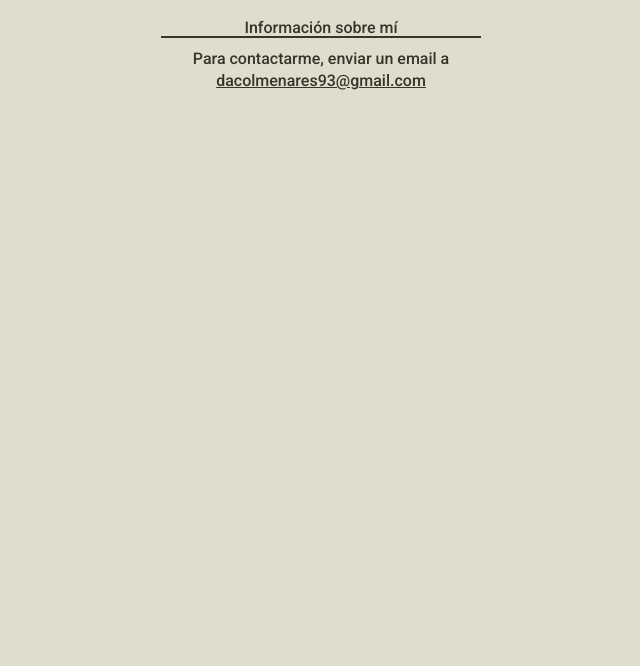
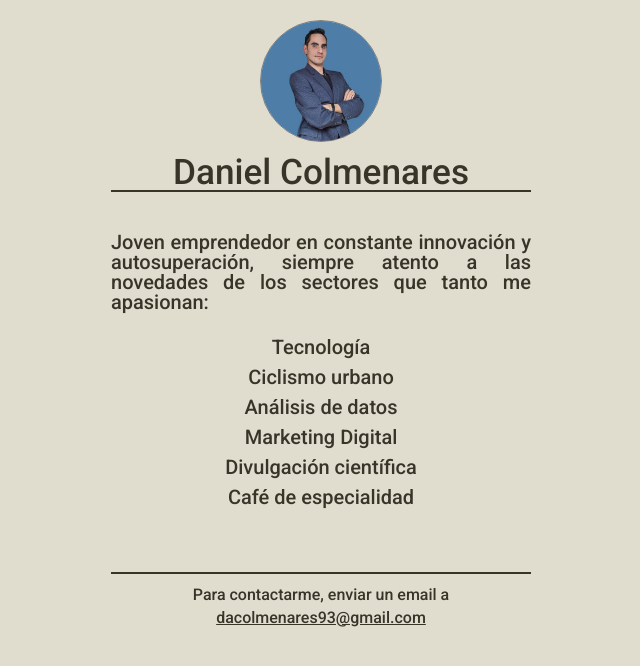
Before and after one commit to RageHardrack/dancolmenares.github.com, a plain HTML site: page sobre-mi.html in a window 1280 px wide. Shown: the whole page, without its empty margins (319-959 px from the left). Drawn offline with Linux system fonts and the light colour scheme.

Commit message:
Personalizando mi página para GitHub

```diff
--- a/sobre-mi.html
+++ b/sobre-mi.html
@@ -13,7 +13,22 @@
 
 <body>
   <main>
-    <div>Información sobre mí</div>
+    <div class="avatar">
+      <img src="./assets/avatar.jpg" class="avatar-img" />
+    </div>
+    <h1>Daniel Colmenares</h1>
+    <div class="divider"></div>
+
+    <div class="resumen">Joven emprendedor en constante innovación y autosuperación, siempre atento a las novedades de los sectores que tanto me apasionan:</div>
+
+    <ul class="lista">
+      <li>Tecnología</li>
+      <li>Ciclismo urbano</li>
+      <li>Análisis de datos</li>
+      <li>Marketing Digital</li>
+      <li>Divulgación científica</li>
+      <li>Café de especialidad</li>
+    </ul>
     <div class="divider"></div>
     <footer class="footer">Para contactarme, enviar un email a <a
         href="mailto:dacolmenares93@gmail.com">dacolmenares93@gmail.com</a>
--- a/style.css
+++ b/style.css
@@ -18,7 +18,7 @@ main {
   align-items: center;
   padding: 20px;
   flex-direction: column;
-  max-width: 320px;
+  max-width: 420px;
   margin: 0px auto;
 }
 
@@ -67,3 +67,21 @@ footer {
   padding-top: 10px;
   line-height: 1.4rem;
 }
+
+.resumen {
+  text-align: justify;
+  font-size: 20px;
+  margin-top: 40px;
+  margin-bottom: 10px;
+}
+
+.lista {
+  text-align: center;
+  font-size: 20px;
+  padding: 10px;
+  margin-bottom: 50px;
+}
+
+li {
+  padding: 5px;
+}
```
Also changed, not shown: index.html (+7 -3 lines).
